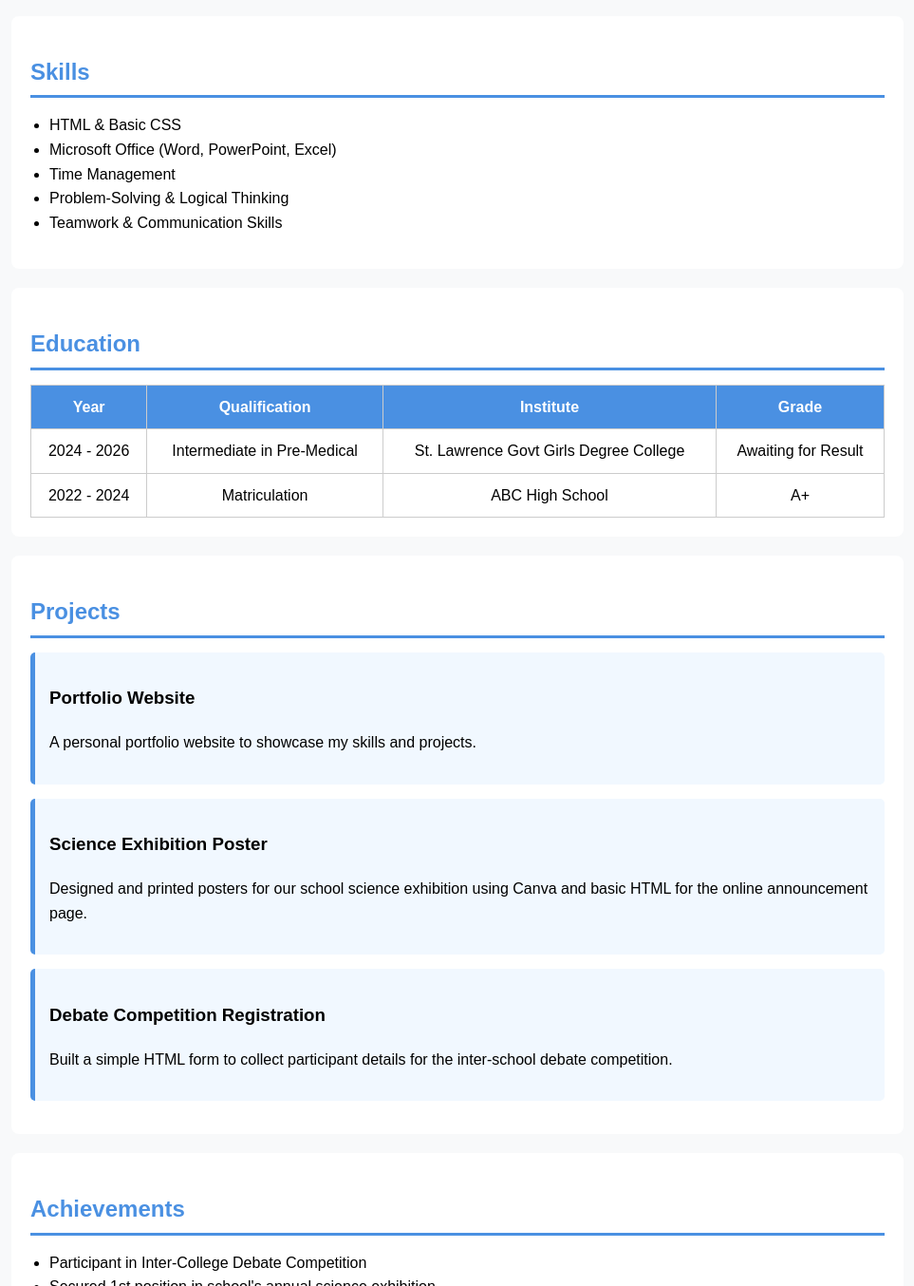
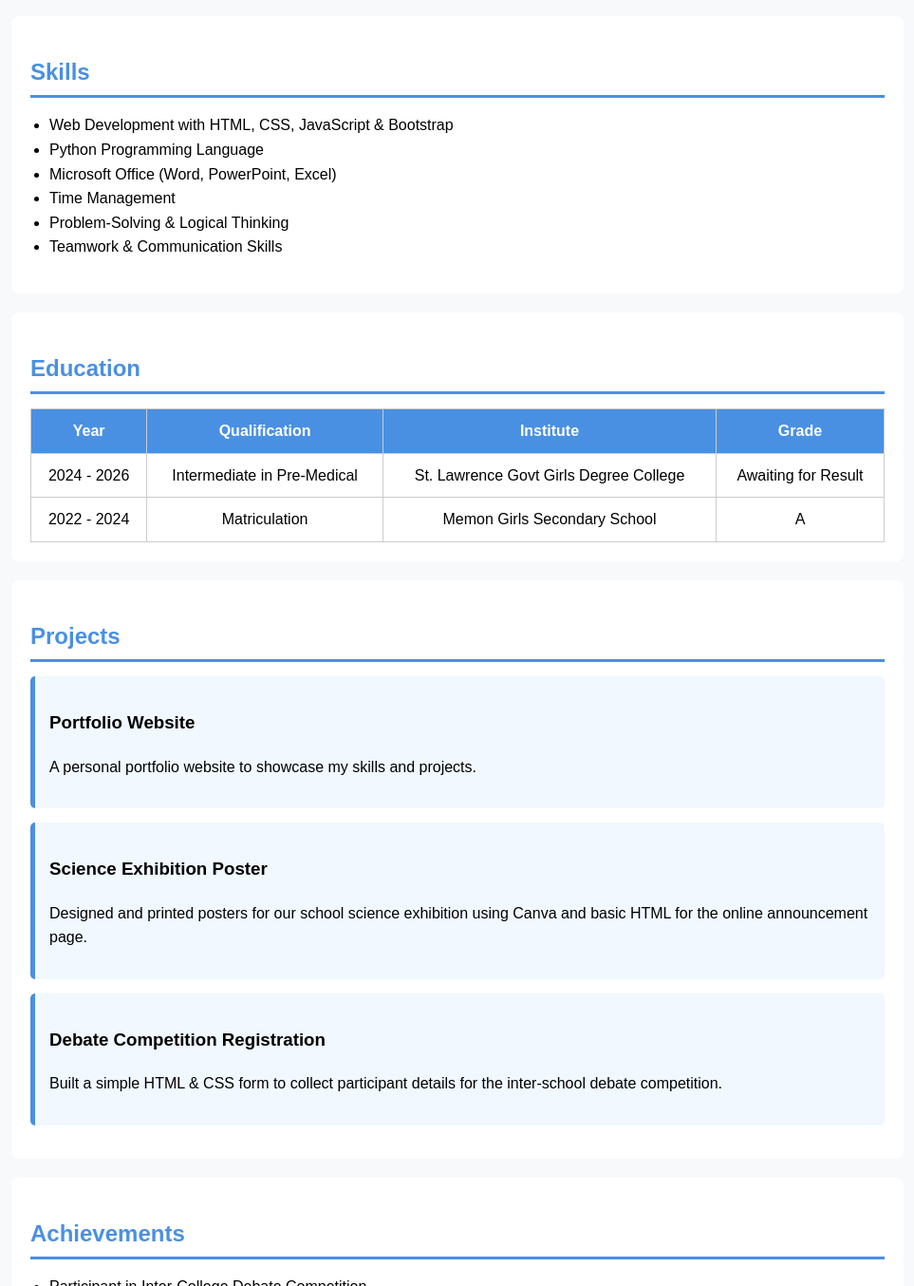
Before and after one commit to SyedaUnaizaAbid/Portfolio, a plain HTML site: page index.html in a window 1280 px wide. Shown: the part 460-1814 px from the top of the page at 95% size, without its empty margins (158-1121 px from the left). Drawn offline with Linux system fonts and the light colour scheme.

Commit message:
My Portfolio

```diff
--- a/index.html
+++ b/index.html
@@ -1,11 +1,13 @@
 <!DOCTYPE html>
 <html lang="en">
+
 <head>
 	<meta charset="UTF-8" />
 	<meta name="viewport" content="width=device-width, initial-scale=1.0" />
 	<title>Student Portfolio</title>
 	<link rel="stylesheet" href="portfolio.css" />
 </head>
+
 <body>
 	<!-- HEADER -->
 	<header>
@@ -40,7 +42,8 @@
 	<section id="skills">
 		<h2>Skills</h2>
 		<ul>
-				<li>HTML & Basic CSS</li>
+			<li>Web Development with HTML, CSS, JavaScript & Bootstrap</li>
+			<li>Python Programming Language</li>
 			<li>Microsoft Office (Word, PowerPoint, Excel)</li>
 			<li>Time Management</li>
 			<li>Problem-Solving & Logical Thinking</li>
@@ -68,8 +71,8 @@
 				<tr>
 					<td>2022 - 2024</td>
 					<td>Matriculation</td>
-						<td>ABC High School</td>
-						<td>A+</td>
+					<td>Memon Girls Secondary School</td>
+					<td>A</td>
 				</tr>
 			</tbody>
 		</table>
@@ -92,7 +95,7 @@
 		<div class="project">
 			<h3>Debate Competition Registration</h3>
 			<p>
-					Built a simple HTML form to collect participant details for the
+				Built a simple HTML & CSS form to collect participant details for the
 				inter-school debate competition.
 			</p>
 		</div>
@@ -127,9 +130,7 @@
 		<p>Phone: <a>+92 334 3574913</a></p>
 		<p>
 			GitHub:
-				<a href="https://github.com/SyedaUnaizaAbid" target="_blank"
-					>github.com/SyedaUnaizaAbid</a
-				>
+			<a href="https://github.com/SyedaUnaizaAbid" target="_blank">github.com/SyedaUnaizaAbid</a>
 		</p>
 	</section>
 
@@ -138,4 +139,5 @@
 		<p>© 2025 Syeda Unaiza Abid | All Rights Reserved</p>
 	</footer>
 </body>
+
 </html>
```
Lines whose indentation alone changed are shown as unchanged.
